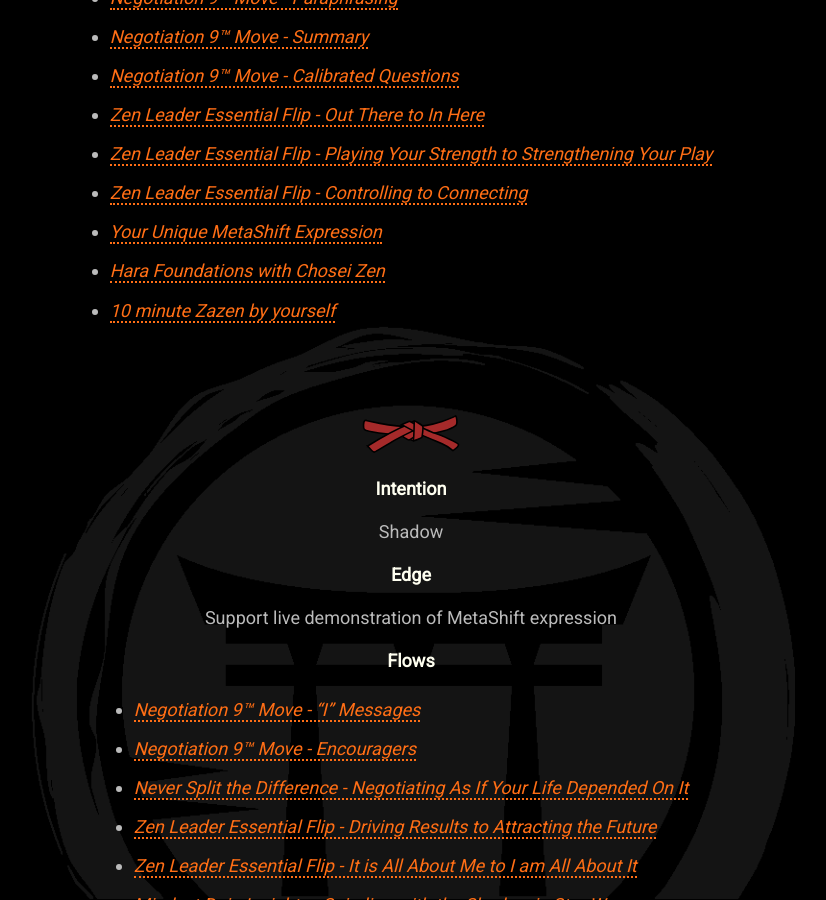
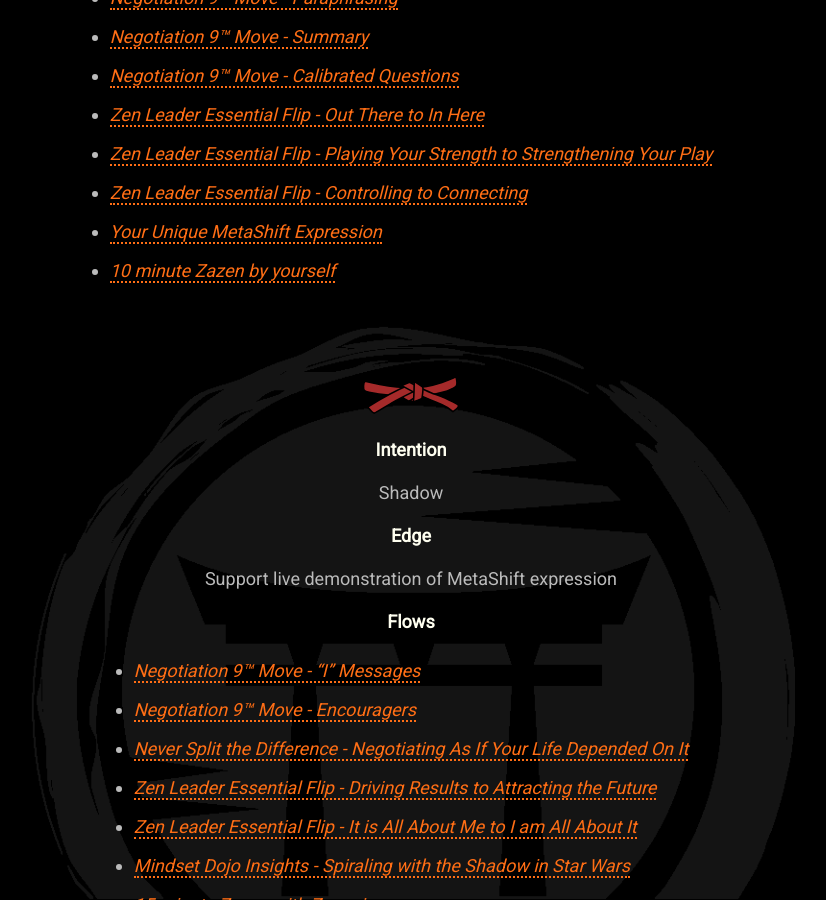
Before and after one commit to mindset-dojo/mindset-dojo.github.io, a Jekyll site: the page built from program.md, in a window 1280 px wide and 900 px high, scrolled down 4344 px. Shown: the whole window, without its empty margins (229-1055 px from the left). Built offline with Jekyll 4.4.1, drawn with Linux system fonts in a browser that asks for light colours; some web fonts are replaced.

Commit message:
refactor(program): remove hara breathing foundations course with chosei zen from program.

```diff
--- a/_data/program.yaml
+++ b/_data/program.yaml
@@ -29,7 +29,7 @@
   - label: Resonance is Ki
 forms:
   - label: Breathing
-    url: https://www.choseizen.org/hara-foundations
+    url: https://en.wikipedia.org/wiki/Conscious_breathing
   - label: Reflection
     url: https://en.wikipedia.org/wiki/Self-reflection
   - label: Consciousness
@@ -131,8 +131,6 @@
         url: https://www.youtube.com/watch?v=OFxdn9v5avk
       - label: Your Unique MetaShift Expression
         url: https://lessons.basil.one/houston-we-have-an-attitude-097fa422edf0
-      - label: Hara Foundations with Chosei Zen
-        url: https://www.choseizen.org/hara-foundations
       - label: 10 minute Zazen by yourself
         url: https://www.youtube.com/watch?v=Qf1vmcP7otk
   - color: brown
```
